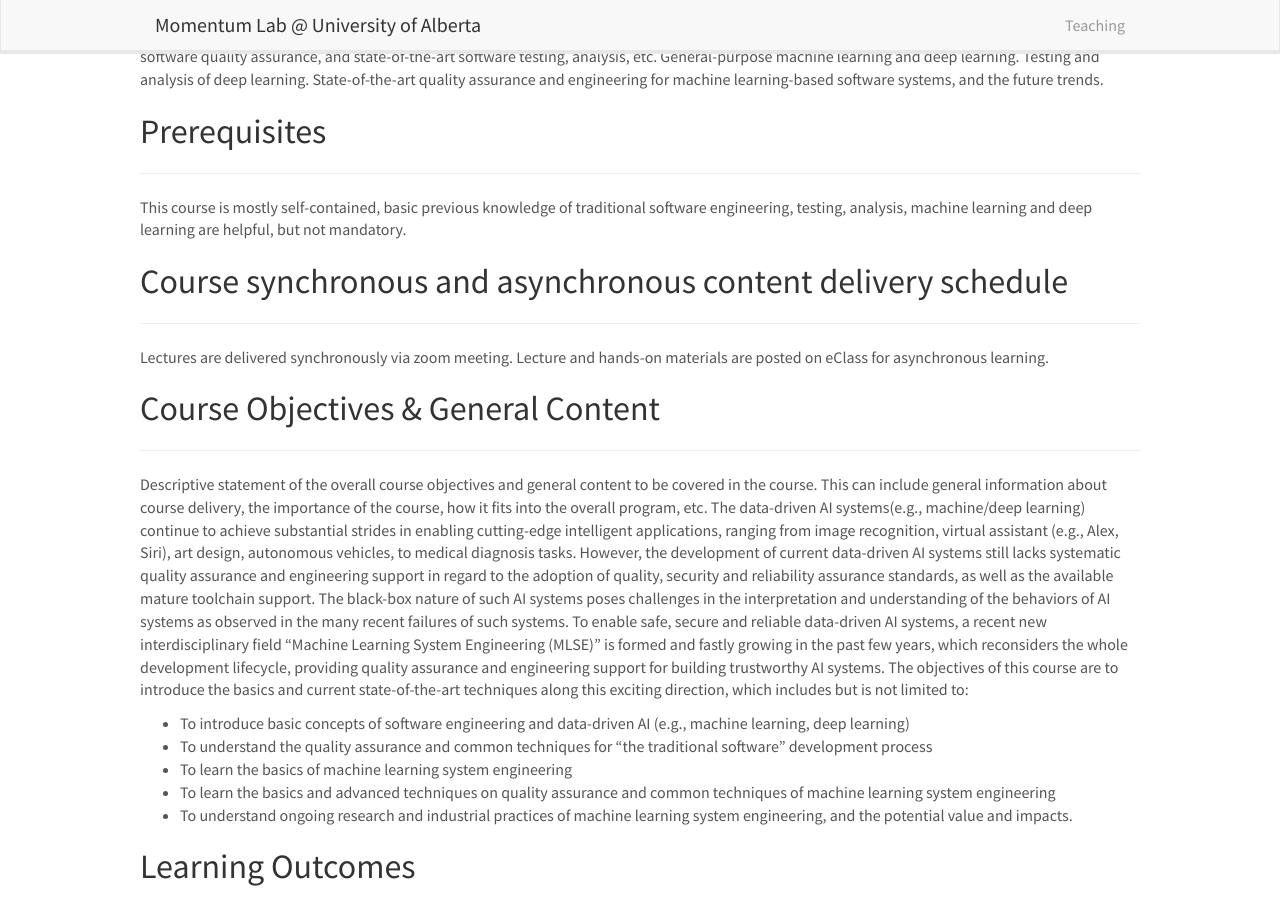
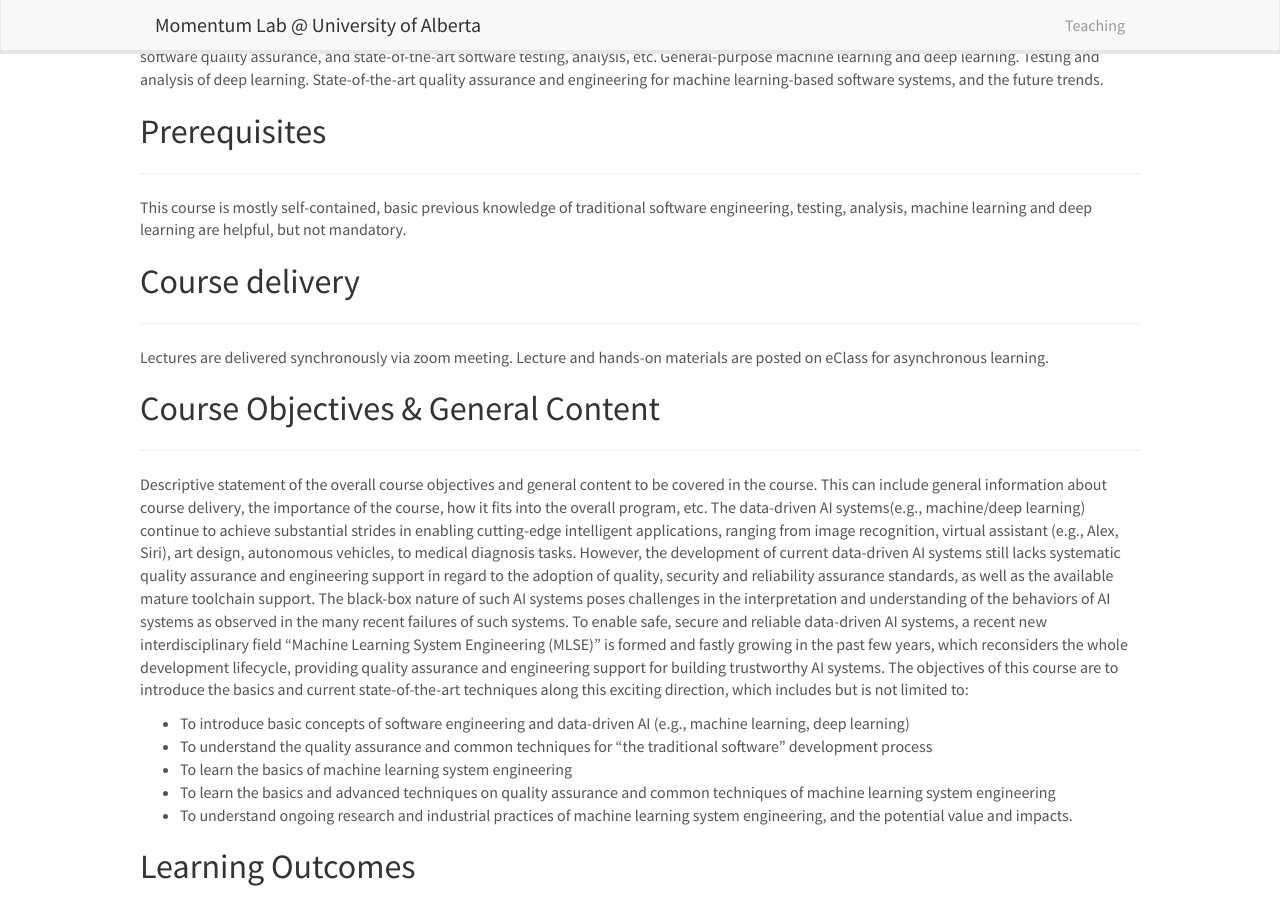
Before and after one commit to momentum-openspace/momentum-openspace.github.io, a Jekyll site: the page built from _pages/ECE720_2022Winter.md, in a window 1280 px wide and 900 px high, scrolled down 826 px. Built offline with Jekyll 4.4.1, drawn with Linux system fonts in a browser that asks for light colours; nearby versions of some CDN libraries.

Commit message:
Update ECE720_2022Winter.md

```diff
--- a/_pages/ECE720_2022Winter.md
+++ b/_pages/ECE720_2022Winter.md
@@ -40,7 +40,7 @@ Office: Zoom (see eClass for information)
 ---
 This course is mostly self-contained, basic previous knowledge of traditional software engineering, testing, analysis, machine learning and deep learning are helpful, but not mandatory.
 
-## Course synchronous and asynchronous content delivery schedule
+## Course delivery
 ---
 Lectures are delivered synchronously via zoom meeting. Lecture and hands-on materials are posted on eClass for asynchronous learning.
 
```
